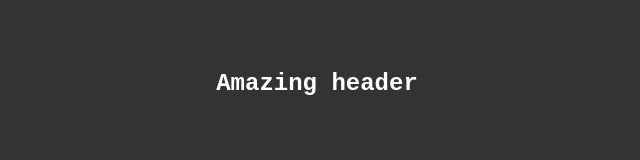
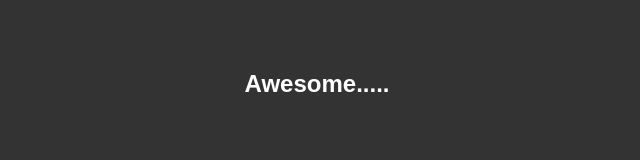
Before and after one commit to Sean-Harris-444/my-first-repo, a plain HTML site: page index.html in a window 1280 px wide. Shown: the top 160 px of the page, without its empty margins (323-963 px from the left). Drawn offline with Linux system fonts and the light colour scheme.

Commit message:
added a header

```diff
--- a/index.html
+++ b/index.html
@@ -7,7 +7,7 @@
   <title>Glowing Dots</title>
 </head>
 <body>
-  <h2>Amazing header</h2>
+  <h2>Awesome.....</h2>
     <div>
       <ul>
         <li></li>
--- a/styles.css
+++ b/styles.css
@@ -9,7 +9,6 @@ h2 {
   text-align: center;
   color: white;
   margin-top: 70px;
-  font-family: 'Courier New', Courier, monospace;
 }
 
 ul {
```
Lines whose indentation alone changed are shown as unchanged.
